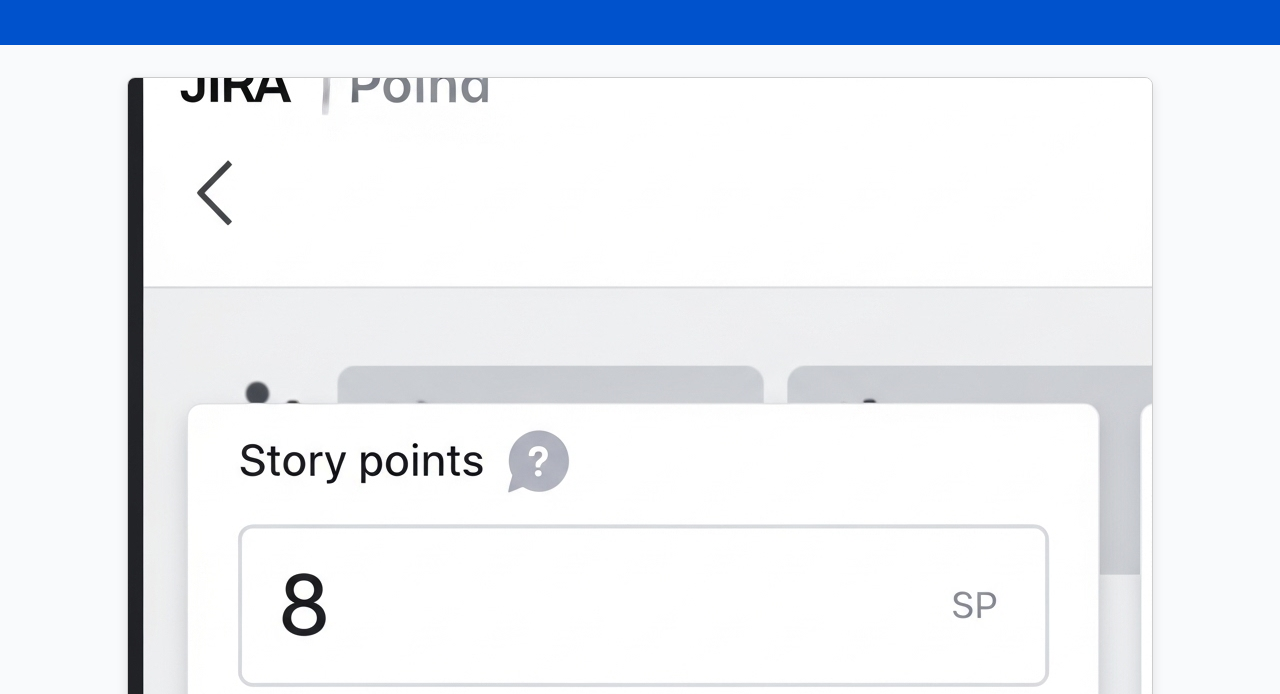
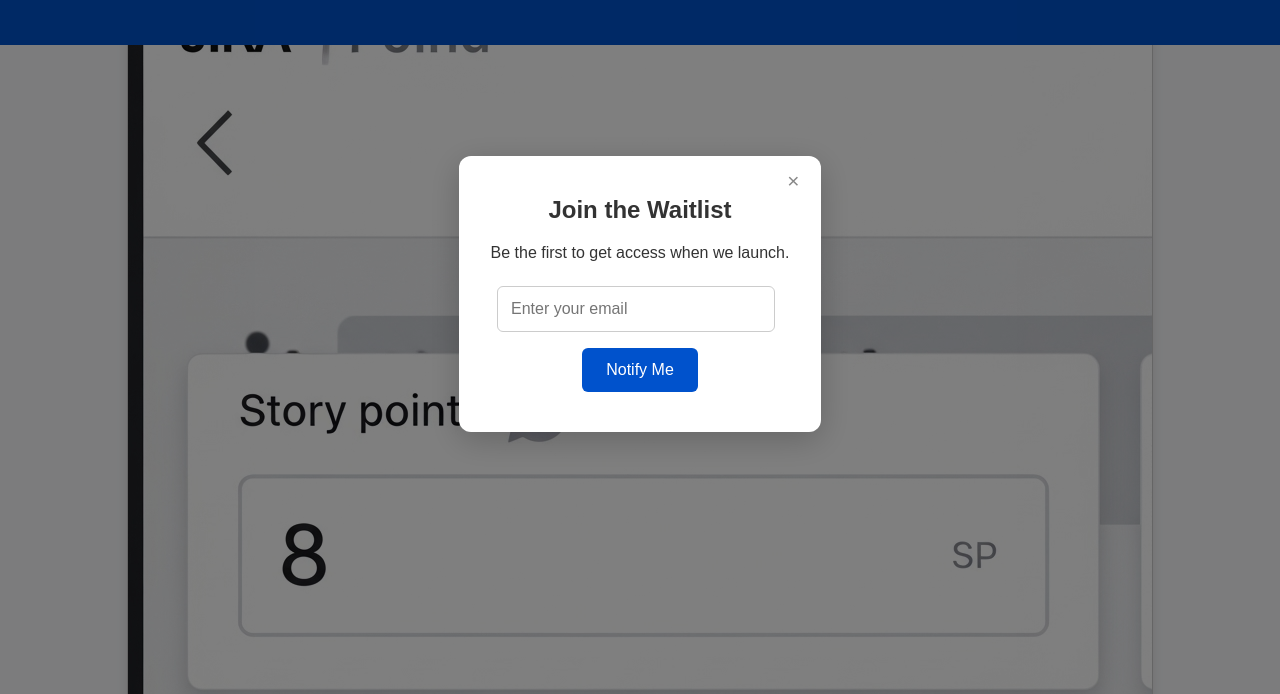
Before and after one commit to AgileGenAI/AI-Story-Point-Estimator-plugin-for-JIRA, a plain HTML site: page index.html in a window 1280 px wide. Shown: the part 106-800 px from the top of the page. Drawn offline with Linux system fonts and the light colour scheme.

Commit message:
added paywall

```diff
--- a/index.html
+++ b/index.html
@@ -30,19 +30,49 @@
       border-radius: 8px;
       box-shadow: 0 4px 12px rgba(0,0,0,0.1);
     }
-    .cta {
+    footer {
       text-align: center;
-      margin: 2rem;
+      padding: 1rem;
+      font-size: 0.8rem;
+      color: #666;
     }
-    form input[type="email"] {
+
+    /* Modal overlay styles */
+    .modal-overlay {
+      position: fixed;
+      top: 0; left: 0;
+      width: 100vw; height: 100vh;
+      background: rgba(0,0,0,0.5);
+      display: flex;
+      align-items: center;
+      justify-content: center;
+      z-index: 9999;
+    }
+    .modal-content {
+      background: white;
+      padding: 2.5rem 2rem;
+      border-radius: 12px;
+      box-shadow: 0 8px 32px rgba(0,0,0,0.2);
+      text-align: center;
+      max-width: 350px;
+      position: relative;
+    }
+    .modal-content h2 {
+      margin-top: 0;
+    }
+    .modal-content p {
+      margin-bottom: 1.5rem;
+    }
+    .modal-content form input[type="email"] {
       padding: 0.8rem;
       font-size: 1rem;
       width: 250px;
       border-radius: 6px;
       border: 1px solid #ccc;
       margin-right: 0.5rem;
+      margin-bottom: 1rem;
     }
-    form button {
+    .modal-content form button {
       padding: 0.8rem 1.5rem;
       font-size: 1rem;
       border: none;
@@ -51,14 +81,21 @@
       color: white;
       cursor: pointer;
     }
-    form button:hover {
+    .modal-content form button:hover {
       background: #003d99;
     }
-    footer {
-      text-align: center;
-      padding: 1rem;
-      font-size: 0.8rem;
-      color: #666;
+    .close-btn {
+      position: absolute;
+      top: 12px;
+      right: 16px;
+      font-size: 1.3rem;
+      background: none;
+      border: none;
+      color: #888;
+      cursor: pointer;
+    }
+    .close-btn:hover {
+      color: #0052cc;
     }
   </style>
 </head>
@@ -70,21 +107,39 @@
   </header>
 
   <!-- Mockup image -->
-  <img src="jira-mock.png" alt="Jira AI Estimation Mockup" class="mockup">
+  <div style="height: calc(100% - 100px); overflow: hidden; position: relative;">
+    <img src="jira-mock.png" alt="Jira AI Estimation Mockup" class="mockup"
+      style="display: block; position: relative; top: -50px;">
+  </div>
 
-  <!-- CTA -->
-  <div class="cta">
-    <h2>Join the Waitlist</h2>
-    <p>Be the first to get access when we launch.</p>
-    <form action="https://formspree.io/f/mkgveqyk" method="POST">
-      <input type="email" name="email" placeholder="Enter your email" required>
-      <button type="submit">Notify Me</button>
-    </form>
+  <!-- Modal paywall overlay -->
+  <div class="modal-overlay" id="modalOverlay">
+    <div class="modal-content">
+      <button class="close-btn" id="closeModal" aria-label="Close">&times;</button>
+      <h2>Join the Waitlist</h2>
+      <p>Be the first to get access when we launch.</p>
+      <form action="https://formspree.io/f/mkgveqyk" method="POST" id="waitlistForm">
+        <input type="email" name="email" placeholder="Enter your email" required>
+        <br>
+        <button type="submit">Notify Me</button>
+      </form>
+    </div>
   </div>
 
   <footer>
     © 2025 StoryPoint AI | Contact: youremail@example.com
   </footer>
 
+  <script>
+    // Optionally, require email submission before allowing close:
+    document.getElementById('closeModal').onclick = function() {
+      document.getElementById('modalOverlay').style.display = 'none';
+    };
+    document.getElementById('waitlistForm').onsubmit = function() {
+      document.getElementById('modalOverlay').style.display = 'none';
+      // Allow form submission to continue
+    };
+  </script>
+
 </body>
 </html>
```
